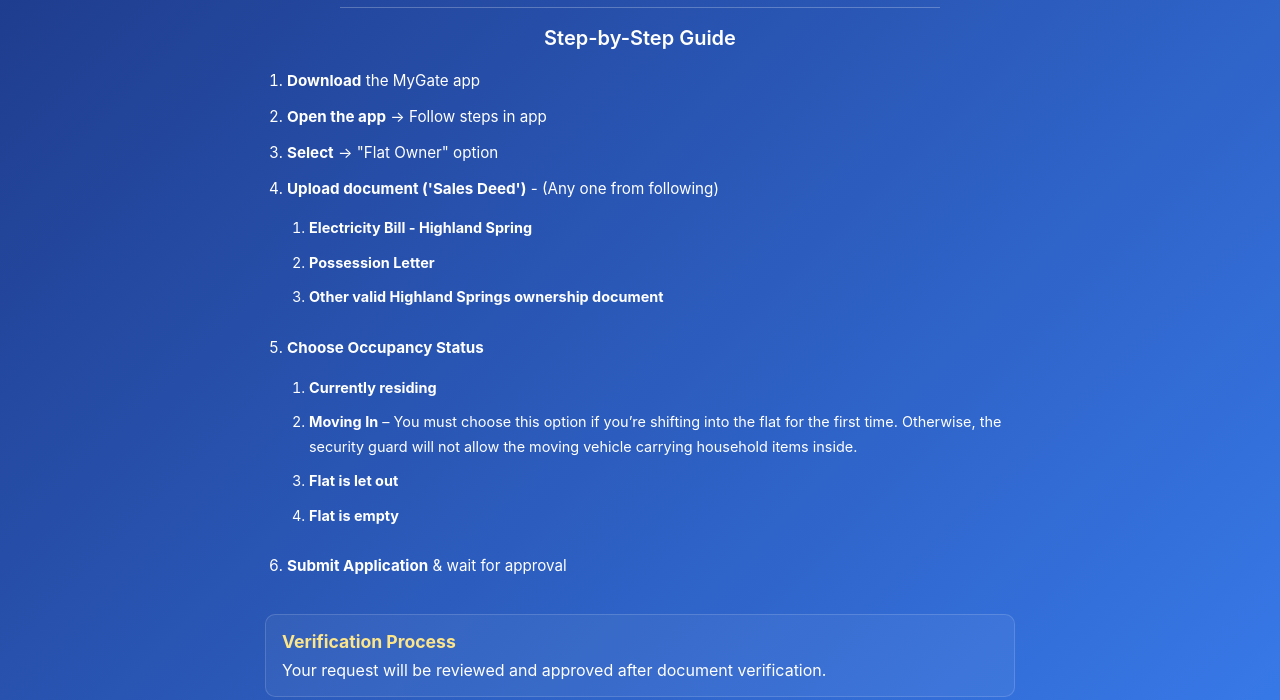
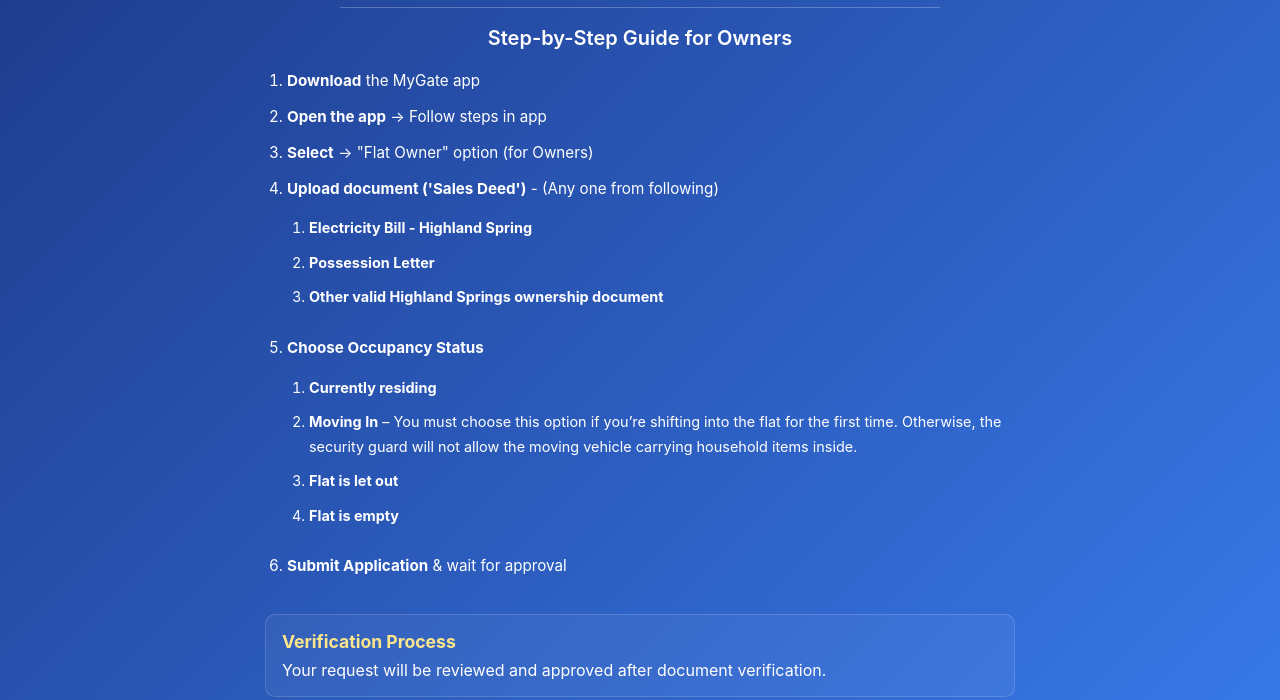
Before and after one commit to PatilManoj1717/highland-springs-website, a website: page owner.html in a window 1280 px wide. Shown: the part 100-800 px from the top of the page. Drawn offline with Linux system fonts and the light colour scheme.

Commit message:
owner text added

```diff
--- a/owner.html
+++ b/owner.html
@@ -20,11 +20,11 @@
   <main class="container">
 
     <section class="flow-start">
-      <h3>Step-by-Step Guide</h3>
+      <h3>Step-by-Step Guide for Owners</h3>
       <ol class="steps-list">
         <li><strong>Download</strong> the MyGate app</li>
         <li><strong>Open the app</strong> → Follow steps in app</li>
-        <li><strong>Select</strong> → "Flat Owner" option</li>
+        <li><strong>Select</strong> → "Flat Owner" option (for Owners)</li>
         <li><strong>Upload document ('Sales Deed')</strong> - (Any one from following) </li>
         <ol class="steps-list">
           <li><strong>Electricity Bill - Highland Spring</strong></li>
```
